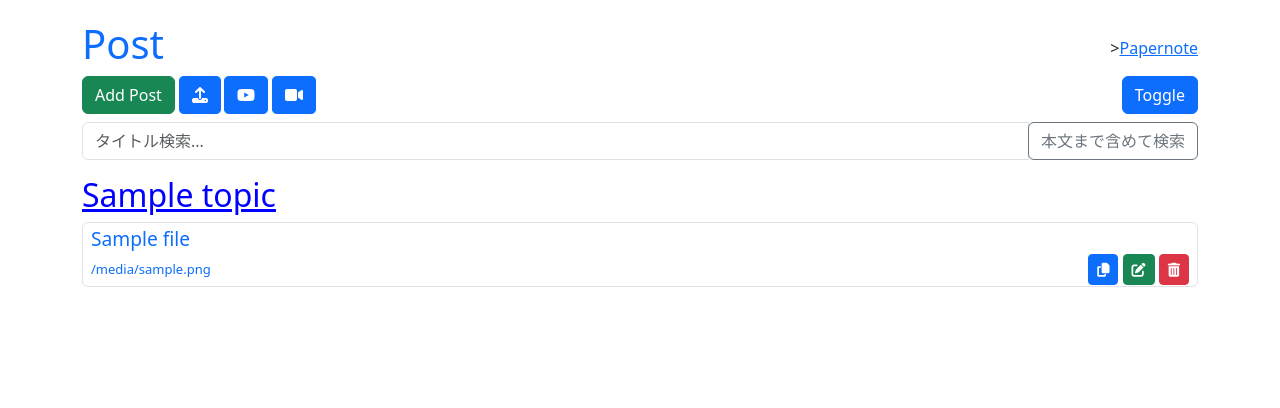
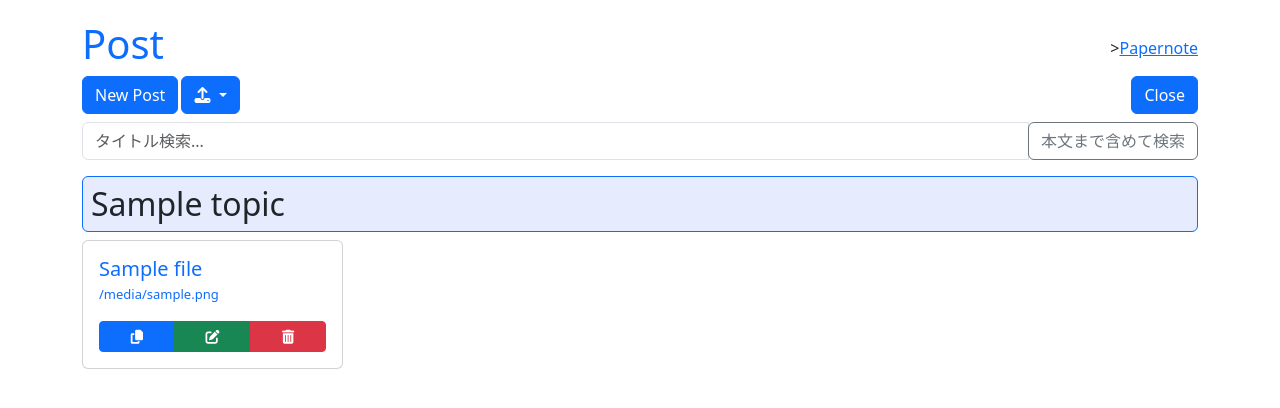
Before and after one commit to daishir0/Papernote, a Flask app: template templates/post_index.html in a window 1280 px wide. Shown: the top 408 px of the page. Run offline with Flask 2, Linux system fonts and the light colour scheme; the visitor is signed in with stand-in values (Sample User, id 1); the template is opened without the code that fills it: values that come from a table or form of the project are taken from there, most other values are stand-ins (such as "Sample title", 1, 10 or a date in 2020); parts of the project's set-up code (start-up, migrations or seed data) failed here and were passed over; some libraries are stand-ins or nearby versions.

Commit message:
improve ui to card view

```diff
--- a/templates/post_index.html
+++ b/templates/post_index.html
@@ -17,7 +17,7 @@
         .toggleable {
             cursor: pointer;
             color: blue;
-            text-decoration: underline;
+            text-decoration: none;
         }
         .list-group-item {
             padding: 0.1rem 1rem; /* パディングを狭くする */
@@ -30,6 +30,22 @@
         }
         .no-underline:hover {
             text-decoration: underline;
+        }
+        .card {
+            height: 100%;
+        }
+        .card-body {
+            display: flex;
+            flex-direction: column;
+        }
+        .card-title {
+            margin-bottom: auto;
+        }
+        .btn-group {
+            margin-top: auto;
+        }
+        .bg-white{
+            background-color: rgb(230, 236, 254) !important;
         }
     </style>
 </head>
@@ -47,14 +63,21 @@
             <div class="d-flex justify-content-between">
                 <div class="btn-group">
                     <form action="{{ url_for('add_post') }}" method="post" class="form-inline d-inline">
-                        {{ form.hidden_tag() }} <!-- CSRFトークンを追加 -->
-                        <button type="submit" class="btn btn-success mr-1">Add Post</button>
+                        {{ form.hidden_tag() }}
+                        <button type="submit" class="btn btn-primary" style="margin-right: 3px;">New Post</button>
                     </form>
-                    <a href="/upload_text" class="btn btn-primary mx-1" style="border-radius: 12%;"><i class="fas fa-upload"></i></a>
-                    <a href="/youtube" class="btn btn-primary" style="border-radius: 12%;"><i class="fa-brands fa-youtube"></i></a>
-                    <a href="/upload_movie" class="btn btn-primary mx-1" style="border-radius: 12%;"><i class="fas fa-video"></i></a>
+                    <div class="dropdown d-inline">
+                        <button class="btn btn-primary dropdown-toggle" type="button" id="uploadDropdown" data-bs-toggle="dropdown" aria-expanded="false">
+                            <i class="fas fa-upload"></i>
+                        </button>
+                        <ul class="dropdown-menu" aria-labelledby="uploadDropdown">
+                            <li><a class="dropdown-item" href="/upload_text"><i class="fas fa-file-alt"></i> Text</a></li>
+                            <li><a class="dropdown-item" href="/youtube"><i class="fa-brands fa-youtube"></i> YouTube</a></li>
+                            <li><a class="dropdown-item" href="/upload_movie"><i class="fas fa-video"></i> Movie</a></li>
+                        </ul>
                     </div>
-                <button type="button" class="btn btn-primary" onclick="toggleAll()">Toggle</button>
+                </div>
+                <button type="button" class="btn btn-primary" onclick="closeAll()">Close</button>
             </div>
         </div>
         {% endif %}
@@ -73,21 +96,24 @@
 
         {% for topic, files in post_files.items() %}
             {% if topic != '_トピック未設定' or current_user.is_authenticated %}
-            <h2 class="toggleable" onclick="toggleVisibility('{{ topic|escape }}')">{{ topic }}</h2>
-            <ul class="list-group mb-4" id="{{ topic|escape }}">
+            <h2 class="toggleable bg-white text-dark p-2 rounded border border-primary" onclick="toggleVisibility('{{ topic|escape }}')">{{ topic }}</h2>
+            <div class="row row-cols-1 row-cols-md-2 row-cols-lg-3 row-cols-xl-4 g-4" id="{{ topic|escape }}">
                 {% for file in files %}
-                    <li class="list-group-item">
-                        <div class="d-flex justify-content-between align-items-center">
-                            <a class="no-underline" href="{{ url_for('post', filename=file.filename) }}" style="font-size: larger;">
+                    <div class="col mb-2">
+                        <div class="card">
+                            <div class="card-body">
+                                <h5 class="card-title">
+                                    <a class="no-underline" href="{{ url_for('post', filename=file.filename) }}">
                                         {{ file.title }}
                                     </a>
-                        </div>
+                                </h5>
                                 {% if current_user.is_authenticated %}
-                        <div class="d-flex justify-content-between align-items-center">
+                                <p class="card-text">
                                     <a class="no-underline" href="#" onclick="renameFile('{{ file.filename }}'); return false;" style="font-size: small;">
                                         {{ file.filename }}
                                     </a>
-                            <div>
+                                </p>
+                                <div class="btn-group" role="group">
                                     <button class="btn btn-primary btn-sm" onclick="copyToClipboard('{{ file.filename }}')">
                                         <i class="fas fa-copy"></i>
                                     </button>
@@ -98,13 +124,15 @@
                                         <i class="fas fa-trash-alt"></i>
                                     </button>
                                 </div>
+                                {% endif %}
+                            </div>
+                        </div>
+                    </div>
+                {% endfor %}
             </div>
             {% endif %}
-                    </li>
         {% endfor %}
-            </ul>
-            {% endif %}
-        {% endfor %}
+
 
     </div>
 
@@ -188,7 +216,7 @@
 
             // URLからクエリパラメータを取得し、検索フィールドに設定
             const urlParams = new URLSearchParams(window.location.search);
-            const searchKeyword = urlParams.get('search'); // 'search'パラメータの値を取得
+            const searchKeyword = urlParams.get('search'); // 'search'パラメータ���値を取得
             if(searchKeyword) {
                 $('input[name="search"]').val(decodeURIComponent(searchKeyword.replace(/\+/g, ' ')));
 
@@ -219,12 +247,12 @@
         });
 
         function filterItems(searchTerm) {
-                $('.list-group').each(function() {
+            $('.row').each(function() {
                 var h2 = $(this).prev('h2');
                 var visibleItems = 0;
 
-                    $(this).find('li').each(function() {
-                        var text = $(this).find('a:first').text().toLowerCase();
+                $(this).find('.col').each(function() {
+                    var text = $(this).find('.card-title a').text().toLowerCase();
                     if (text.indexOf(searchTerm) > -1) {
                         $(this).show();
                         visibleItems++;
@@ -307,22 +335,12 @@
             });
         }
 
-        function toggleAll() {
-            var allVisible = $('.list-group').filter(function() {
-                return $(this).is(':visible');
-            }).length === $('.list-group').length;
-
-            $('.list-group').each(function() {
+        function closeAll() {
+            $('.row').each(function() {
                 var element = $(this);
-                if (allVisible) {
                 element.slideUp(function() {
                     saveToggleState(element.attr('id'), false);
                 });
-                } else {
-                    element.slideDown(function() {
-                        saveToggleState(element.attr('id'), true);
-                    });
-                }
             });
         }
 
```
Lines whose indentation alone changed are shown as unchanged.
